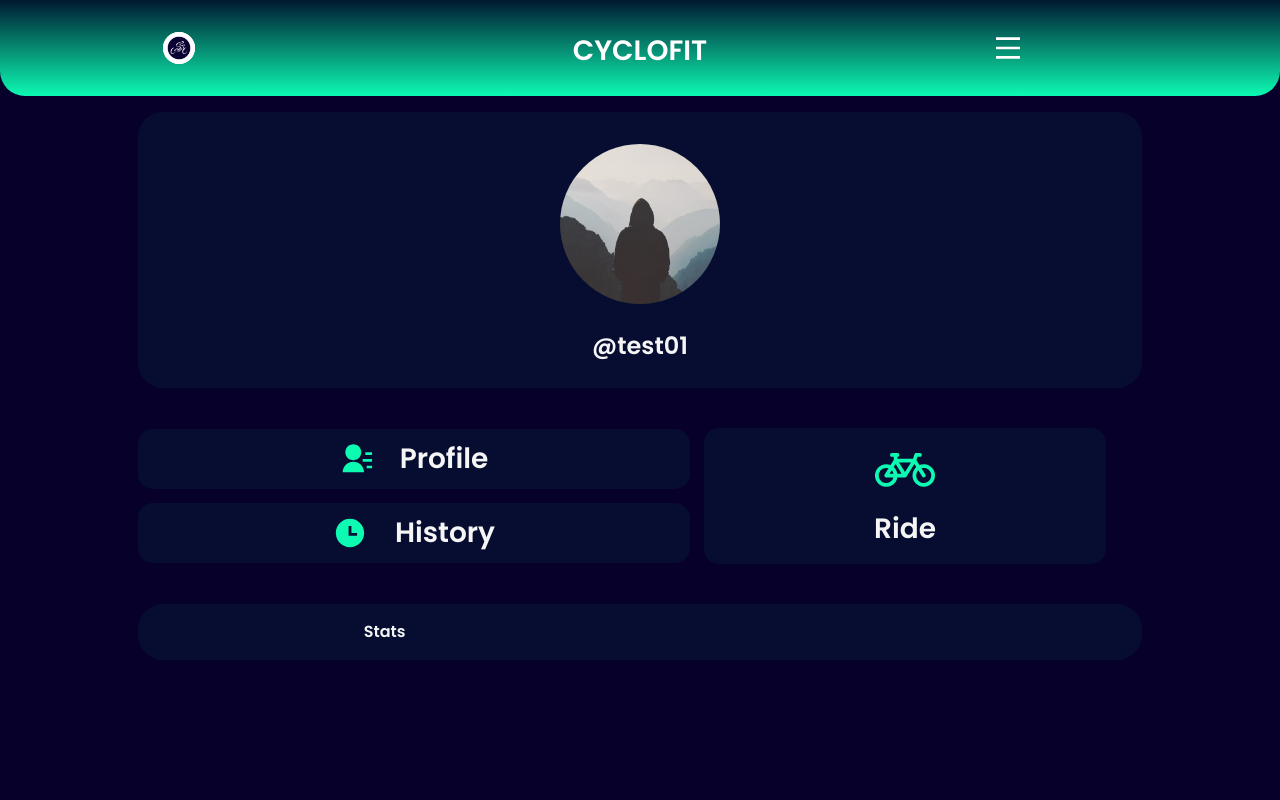
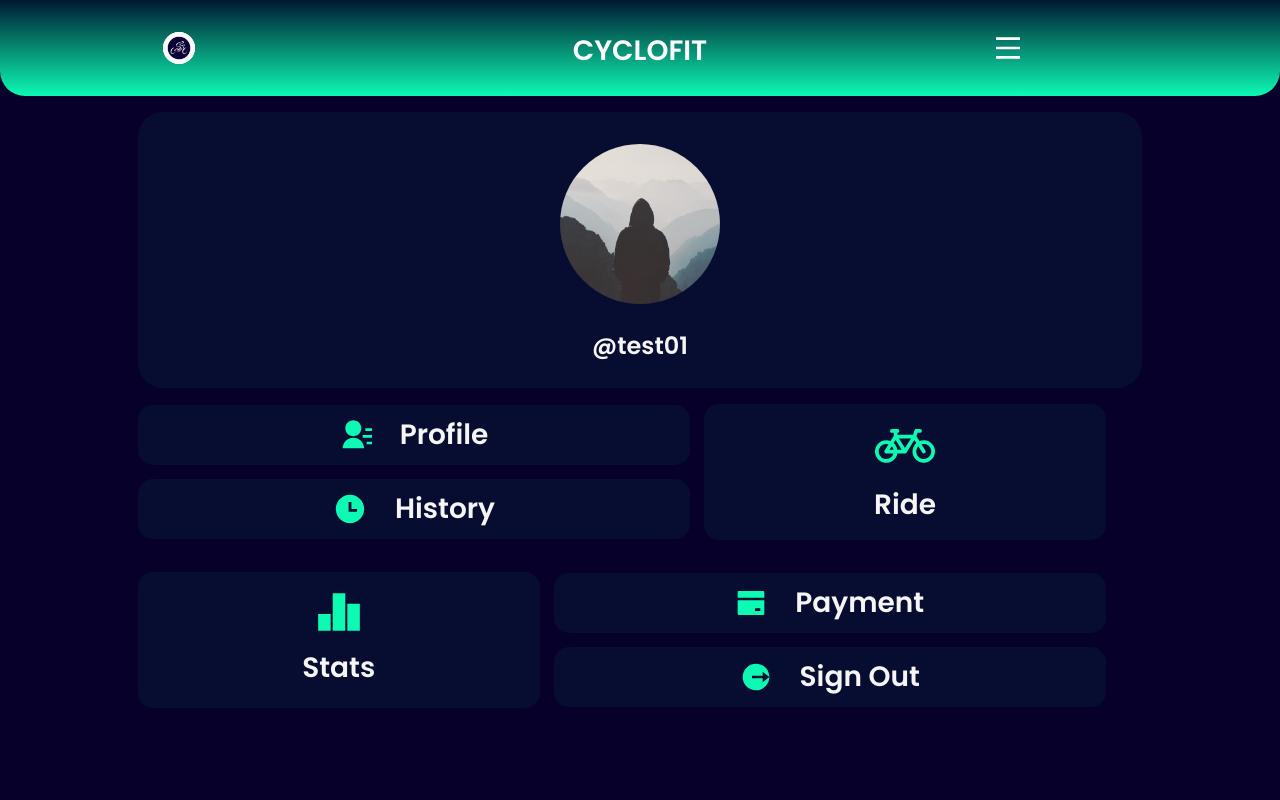
Before and after one commit to piyushmohan01/CycloFit-SEPM, a Flask app: page /home in a window 1280 px wide. Run offline with Flask 2, Linux system fonts and the light colour scheme; a user stored in the database is signed in; some libraries are stand-ins or nearby versions.

Commit message:
Fixed Profile Section

```diff
--- a/cyclofit/models.py
+++ b/cyclofit/models.py
@@ -16,6 +16,7 @@ class User(db.Model, UserMixin):
     image_file = db.Column(db.String(20), nullable=False, default='default.jpg')
     password = db.Column(db.String(60), nullable=False)
     profile = db.relationship('Profile', backref='user', uselist=False)
+    # rides = db.relationship('Ride', backref='rider', lazy=True)
     # console-print
     def __repr__(self):
         return f"User('{self.username}', '{self.email}', '{self.password}' '{self.image_file}')"
@@ -35,5 +36,6 @@ class Profile(db.Model):
 
 # class Ride(db.Model):
 #     id = db.Column(db.Integer, primary_key=True)
+#     rider_weight = db.Column(db.Integer, nullable=False)
 #     duration = db.Column(db.Integer, nullable=False)
-#     avg_speed =
+#     avg_speed = db.Column(db.Integer, nullable=False)
--- a/cyclofit/pages/routes.py
+++ b/cyclofit/pages/routes.py
@@ -119,3 +119,7 @@ def account():
         form.email.data = current_user.email
     image_file = url_for('static', filename='profile_pics/' + current_user.image_file)
     return render_template('account.html', image_file=image_file, form=form)
+
+# @app.route('/new/ride')
+# @login_required()
+# def new_ride():
--- a/cyclofit/pages/static/css/home.css
+++ b/cyclofit/pages/static/css/home.css
@@ -25,8 +25,8 @@ a {
     height: fit-content;
     width: 90%;
     padding: 2vh 0;
-    margin: 2vh 0;
-    margin-bottom: 1vh;
+    /* margin: 2vh 0; */
+    /* margin-bottom: 1vh; */
     display: flex;
     justify-content: center;
     align-items: center;
@@ -63,6 +63,7 @@ a {
     /* border: 0.1em solid whitesmoke; */
     /* margin-bottom: 1em; */
     border-radius: 15px;
+    margin-top: 0;
     display: flex;
     justify-content: center;
     align-items: center;
@@ -87,3 +88,9 @@ a {
     flex-direction: column;
     background-color: rgba(12, 250, 178, 0.05);
 }
+
+.wide-section {
+    display: flex;
+    justify-content: space-evenly;
+    align-items: center;
+}
--- a/cyclofit/pages/static/css/profile.css
+++ b/cyclofit/pages/static/css/profile.css
@@ -75,9 +75,10 @@ h6 {
     width: 100%;
     padding: 1vh 3vw;
     margin: 1.5vh 0;
-    color: black;
+    color: whitesmoke;
+    background-color: rgba(0, 0, 0, 0.25);
     /* background-color: #0cfab2; */
-        background-image: linear-gradient(90deg, rgb(12,250,178,100%) , rgb(0, 161, 182));
+    /* background-image: linear-gradient(90deg, rgb(12,250,178,100%) , rgb(0, 161, 182)); */
 
     /* color: white;
     background: linear-gradient(45deg, rgb(0,58,125,100%), rgb(17,110,220,100%)); */
--- a/cyclofit/pages/templates/home.html
+++ b/cyclofit/pages/templates/home.html
@@ -7,7 +7,7 @@
 {% block page %}
     <div class="home-page">
         <div class="container" style="background-color: transparent;">
-            <div class="user-box">
+            <div class="user-box" style="margin-top: 2vh;">
                 <img class="user-image" src="{{ image_file }}" alt="">
                 <div class="user-name" style="font-size: 1.5em; padding: 1vh;">@{{ current_user.username }}</div>
             </div>
@@ -34,11 +34,45 @@
                     </div>
                 </div>
             </div>
-            <div class="user-box">
-                <div class="small-section">
-                    Stats
+            <div class="user-box small">
+                <div class="long-section">
+                    <div class="long-1" style="margin-left: 0;">
+                        <svg xmlns="http://www.w3.org/2000/svg" viewBox="0 0 24 24" width="50" height="50"><path fill="none" d="M0 0h24v24H0z"/><path d="M2 13h6v8H2v-8zM9 3h6v18H9V3zm7 5h6v13h-6V8z" fill="rgba(12,250,178,1)"/></svg>
+                        <h3 style=" margin-top: 0.5em; text-align: center;">Stats</h3>
+                    </div>
+                </div>
+                <div class="small-section" style="margin-left: 1em;">
+                    <a href="{{url_for('profile')}}">
+                            <!-- About Us -->
+                        <div class="small-1" style="margin-bottom: 1em">
+                            <svg xmlns="http://www.w3.org/2000/svg" viewBox="0 0 24 24" width="32" height="32"><path fill="none" d="M0 0h24v24H0z"/><path d="M22 10v10a1 1 0 0 1-1 1H3a1 1 0 0 1-1-1V10h20zm0-2H2V4a1 1 0 0 1 1-1h18a1 1 0 0 1 1 1v4zm-7 8v2h4v-2h-4z" fill="rgba(12,250,178,1)"/></svg>
+                            <h3 style="margin-left: 1em; margin-bottom: 0;">Payment</h3>
+                        </div>
+                    </a>
+                    <div class="small-1">
+                        <svg xmlns="http://www.w3.org/2000/svg" viewBox="0 0 24 24" width="32" height="32"><path fill="none" d="M0 0h24v24H0z"/><path d="M12 22C6.477 22 2 17.523 2 12S6.477 2 12 2s10 4.477 10 10-4.477 10-10 10zm5-6l5-4-5-4v3H9v2h8v3z" fill="rgba(12,250,178,1)"/></svg>
+                        <h3 style="margin-left: 1em; margin-bottom: 0;">Sign Out</h3>
+                    </div>
                 </div>
             </div>
+            <!-- <div class="user-box" style="margin-bottom: 1vh;">
+                <div class="wide-section" style="width: 100%;">
+                    <h3>Make Payment</h3>
+                    <svg xmlns="http://www.w3.org/2000/svg" viewBox="0 0 24 24" width="32" height="32"><path fill="none" d="M0 0h24v24H0z"/><path d="M22 10v10a1 1 0 0 1-1 1H3a1 1 0 0 1-1-1V10h20zm0-2H2V4a1 1 0 0 1 1-1h18a1 1 0 0 1 1 1v4zm-7 8v2h4v-2h-4z" fill="rgba(12,250,178,1)"/></svg>
+                </div>
+            </div>
+            <div class="user-box">
+                <div class="wide-section" style="width: 100%;">
+                    <h3>Track Progress</h3>
+                    <svg xmlns="http://www.w3.org/2000/svg" viewBox="0 0 24 24" width="32" height="32"><path fill="none" d="M0 0h24v24H0z"/><path d="M2 13h6v8H2v-8zM9 3h6v18H9V3zm7 5h6v13h-6V8z" fill="rgba(12,250,178,1)"/></svg>
+                </div>
+            </div>
+            <div class="user-box">
+                <div class="wide-section" style="width: 100%;">
+                    <h3>Track Progress</h3>
+                    <svg xmlns="http://www.w3.org/2000/svg" viewBox="0 0 24 24" width="32" height="32"><path fill="none" d="M0 0h24v24H0z"/><path d="M2 13h6v8H2v-8zM9 3h6v18H9V3zm7 5h6v13h-6V8z" fill="rgba(12,250,178,1)"/></svg>
+                </div>
+            </div> -->
         </div>
     </div>
 {% endblock page %}
```
Also changed, not shown: cyclofit/pages/templates/new_ride.html (added, +95 -0 lines), cyclofit/database/main.db, cyclofit/forms.py (line endings or trailing spaces), cyclofit/pages/static/profile_pics/7860d7f35e64bf3d.jpg (added), cyclofit/pages/static/profile_pics/aefbec5939871095.jpg (added).
